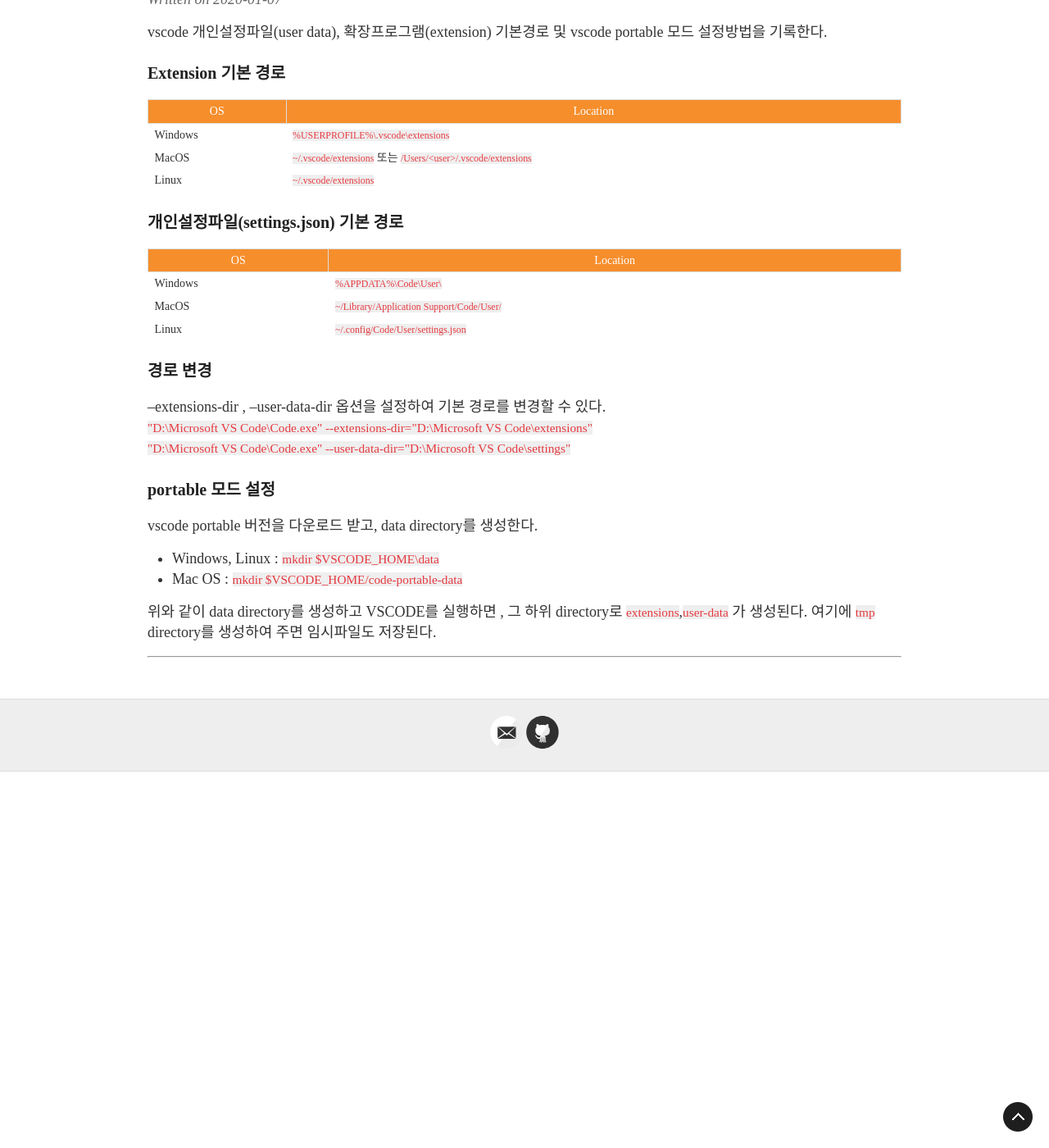
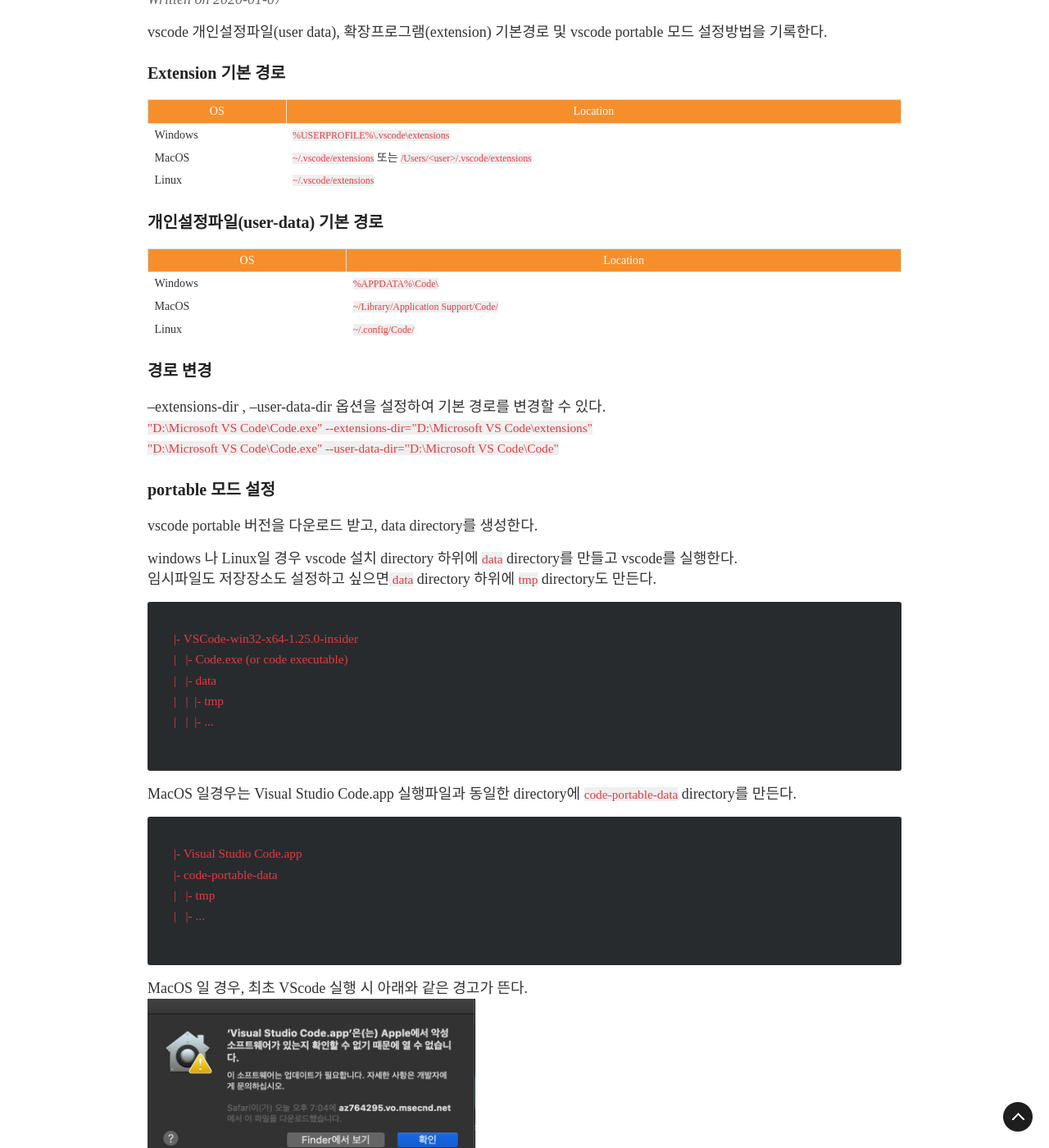
Before and after one commit to jaeheon209/gymbombom.github.io, a Jekyll site: the page built from _posts/2020-01-07-1-vscode-extension-location.md, in a window 1280 px wide and 1400 px high, scrolled down 235 px. Shown: the whole window at 82% size. Built offline with Jekyll 4.4.1, drawn with Linux system fonts in a browser that asks for light colours; nearby versions of some CDN libraries; some web fonts are replaced; comment, search, counter and statistics services are not loaded; before the commit the page ends 1176 px from its top, so only the background shows below that; some of the changed text lies outside the part shown.

Commit message:
VSCODE 기본경로 및 VSCODE portable 설정방법 수정
대폭 수정함..

````diff
--- a/_posts/2020-01-07-1-vscode-extension-location.md
+++ b/_posts/2020-01-07-1-vscode-extension-location.md
@@ -15,24 +15,58 @@
 Linux | `~/.vscode/extensions`
 
 
-### 개인설정파일(settings.json) 기본 경로
+### 개인설정파일(user-data) 기본 경로
 
 OS | Location
 ---|---
-Windows | `%APPDATA%\Code\User\`
-MacOS | `~/Library/Application Support/Code/User/`
-Linux | `~/.config/Code/User/settings.json`
+Windows | `%APPDATA%\Code\`
+MacOS | `~/Library/Application Support/Code/`
+Linux | `~/.config/Code/`
 
 
 ### 경로 변경
 --extensions-dir , --user-data-dir 옵션을 설정하여 기본 경로를 변경할 수 있다.<br>
 `"D:\Microsoft VS Code\Code.exe" --extensions-dir="D:\Microsoft VS Code\extensions"`<br>
-`"D:\Microsoft VS Code\Code.exe" --user-data-dir="D:\Microsoft VS Code\settings"`<br>
+`"D:\Microsoft VS Code\Code.exe" --user-data-dir="D:\Microsoft VS Code\Code"`<br>
 
 ### portable 모드 설정
 vscode portable 버전을 다운로드 받고, data directory를 생성한다.<br>
-* Windows, Linux : `mkdir $VSCODE_HOME\data`
-* Mac OS : `mkdir $VSCODE_HOME/code-portable-data`<br>
 
+windows 나 Linux일 경우 vscode 설치 directory 하위에 `data` directory를 만들고 vscode를 실행한다.<br>
+임시파일도 저장장소도 설정하고 싶으면` data` directory 하위에 `tmp` directory도 만든다.
+```
+|- VSCode-win32-x64-1.25.0-insider
+|   |- Code.exe (or code executable)
+|   |- data
+|   |  |- tmp
+|   |  |- ...
+```
 
-위와 같이 data directory를 생성하고 VSCODE를 실행하면 , 그 하위 directory로 `extensions`,`user-data` 가 생성된다. 여기에 `tmp` directory를 생성하여 주면 임시파일도 저장된다.
+MacOS 일경우는 Visual Studio Code.app 실행파일과 동일한 directory에 `code-portable-data` directory를 만든다.<br>
+
+```
+|- Visual Studio Code.app
+|- code-portable-data
+|   |- tmp
+|   |- ...
+```
+
+MacOS 일 경우, 최초 VScode 실행 시 아래와 같은 경고가 뜬다.<br>
+<img src="/images/posts/19.png" width='400' height='200'>
+
+아래와 같이 실행파일의 경고를 제거하여 준다.
+```shell
+[gymbombom@localhost]$ xattr -dr com.apple.quarantine Visual\ Studio\ Code.app
+```
+
+data directory를 생성해 주고 VScode를 실행하면, data directory 하위에 extensions, user-data directory 가 생성된다.
+```
+|- VSCode-win32-x64-1.25.0-insider
+|   |- Code.exe (or code executable)
+|   |- data
+|   |   |- user-data
+|   |   |   |- ...
+|   |   |- extensions
+|   |   |   |- ...
+|   |- ...
+```
````
Also changed, not shown: images/posts/19.png (added).
